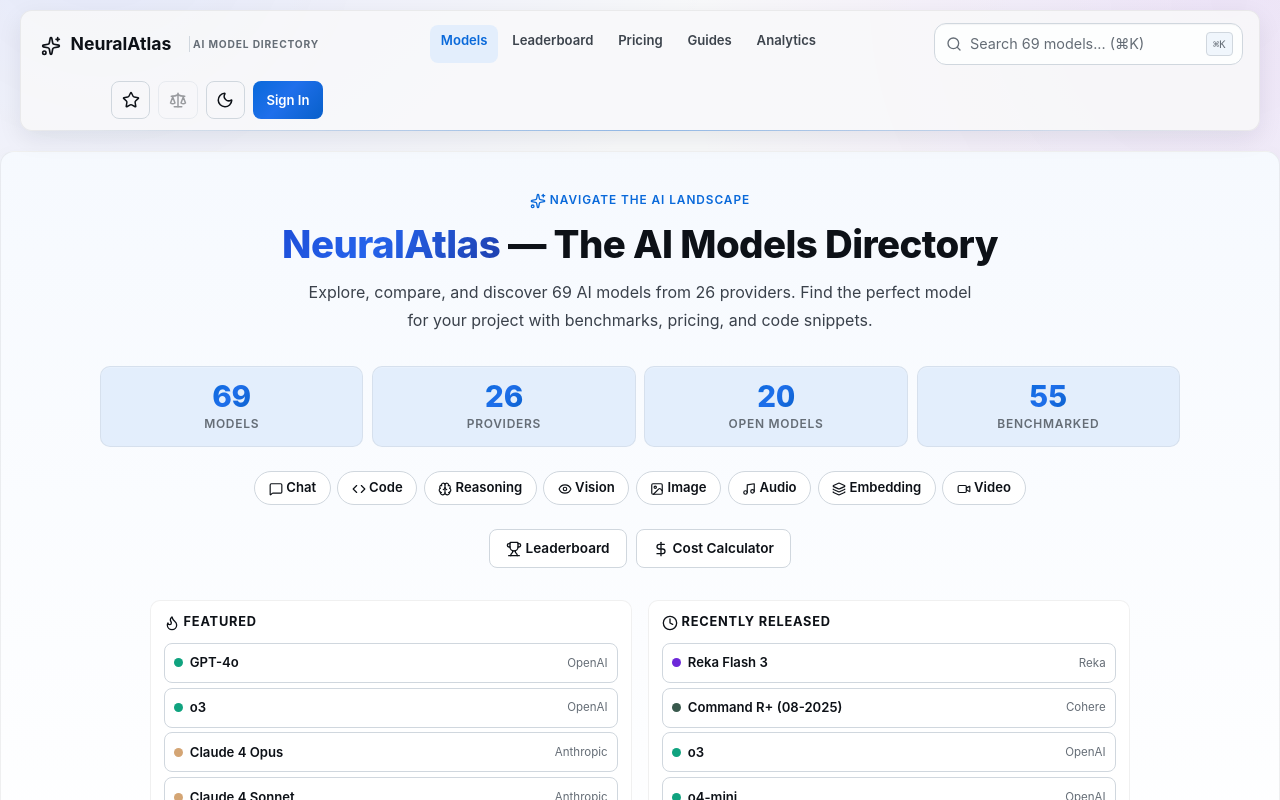
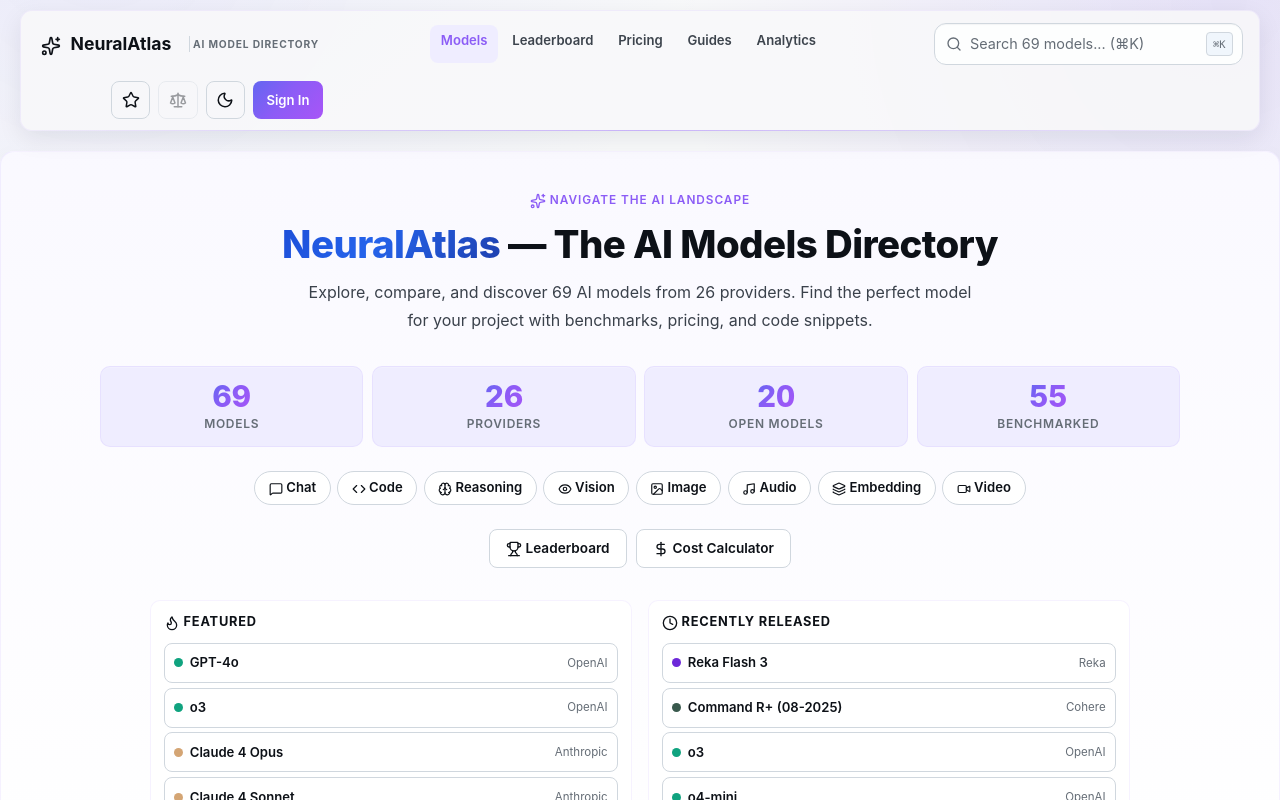
Before and after one commit to himanshu-nakrani/test, a React (Vite) app: page / in a window 1280 px wide. Shown: the top 800 px of the page. Built offline with nearby package versions, Linux system fonts and the light colour scheme.

Commit message:
upgrade theme to modern purple/pink gradient
Update light and dark theme colors, background gradients, and CSS variables

Co-authored-by: himanshu-nakrani <82092249+himanshu-nakrani@users.noreply.github.com>

```diff
--- a/src/index.css
+++ b/src/index.css
@@ -13,12 +13,12 @@
   --card-bg: #ffffff;
   --card-hover: #f6f8fa;
   --hover-bg: #f0f6fc;
-  --accent: #0969da;
-  --accent-hover: #0860ca;
-  --accent-light: rgba(9, 105, 218, 0.1);
-  --accent-text: #033d8b;
-  --accent-gradient: linear-gradient(130deg, #0969da 0%, #1f6feb 45%, #0860ca 100%);
-  --section-alt-bg: linear-gradient(180deg, rgba(9, 105, 218, 0.05) 0%, rgba(248, 249, 250, 0.3) 100%);
+  --accent: #8b5cf6;
+  --accent-hover: #a78bfa;
+  --accent-light: rgba(139, 92, 246, 0.1);
+  --accent-text: #6d28d9;
+  --accent-gradient: linear-gradient(130deg, #6366f1 0%, #8b5cf6 45%, #a855f7 100%);
+  --section-alt-bg: linear-gradient(180deg, rgba(139, 92, 246, 0.05) 0%, rgba(248, 249, 250, 0.3) 100%);
   --shadow-sm: 0 1px 3px rgba(0, 0, 0, 0.08);
   --shadow-md: 0 4px 12px rgba(0, 0, 0, 0.1), 0 1px 3px rgba(0, 0, 0, 0.06);
   --shadow-lg: 0 8px 24px rgba(0, 0, 0, 0.12), 0 2px 6px rgba(0, 0, 0, 0.08);
@@ -33,10 +33,10 @@
   --limitation-color: #7f1d1d;
   --mono: 'JetBrains Mono', ui-monospace, 'Cascadia Code', 'Fira Code', Consolas, monospace;
   --chip-bg: #eaeef2;
-  --chip-active-bg: #0969da;
+  --chip-active-bg: #8b5cf6;
   --chip-active-color: #ffffff;
-  --glow: 0 0 24px rgba(9, 105, 218, 0.12);
-  --card-border: rgba(0, 0, 0, 0.06);
+  --glow: 0 0 24px rgba(139, 92, 246, 0.15);
+  --card-border: rgba(139, 92, 246, 0.08);
 }
 
 /* ===== Dark Theme ===== */
@@ -53,11 +53,11 @@
   --card-bg: #0d1117;
   --card-hover: #161b22;
   --hover-bg: #1c2128;
-  --accent: #58a6ff;
-  --accent-hover: #79c0ff;
-  --accent-light: rgba(88, 166, 255, 0.15);
-  --accent-text: #79c0ff;
-  --accent-gradient: linear-gradient(130deg, #58a6ff 0%, #79c0ff 45%, #3b82f6 100%);
+  --accent: #c084fc;
+  --accent-hover: #d8b4fe;
+  --accent-light: rgba(192, 132, 252, 0.15);
+  --accent-text: #d8b4fe;
+  --accent-gradient: linear-gradient(130deg, #a78bfa 0%, #c084fc 45%, #e879f9 100%);
   --section-alt-bg: linear-gradient(180deg, rgba(22, 27, 34, 0.9) 0%, rgba(13, 17, 23, 0.95) 100%);
   --shadow-sm: 0 1px 3px rgba(0, 0, 0, 0.3);
   --shadow-md: 0 4px 12px rgba(0, 0, 0, 0.35), 0 1px 3px rgba(0, 0, 0, 0.2);
@@ -72,10 +72,10 @@
   --limitation-bg: rgba(248, 81, 73, 0.1);
   --limitation-color: #f85149;
   --chip-bg: #21262d;
-  --chip-active-bg: #58a6ff;
+  --chip-active-bg: #c084fc;
   --chip-active-color: #0d1117;
-  --glow: 0 0 24px rgba(88, 166, 255, 0.18);
-  --card-border: rgba(88, 166, 255, 0.1);
+  --glow: 0 0 24px rgba(192, 132, 252, 0.2);
+  --card-border: rgba(192, 132, 252, 0.12);
 }
 
 /* ===== Reset ===== */
@@ -105,8 +105,8 @@ body {
   font-family: 'Inter', system-ui, -apple-system, 'Segoe UI', Roboto, sans-serif;
   background-color: var(--bg);
   background-image:
-    radial-gradient(1200px circle at 8% -8%, rgba(91, 99, 255, 0.12), transparent 55%),
-    radial-gradient(900px circle at 95% 0%, rgba(186, 84, 245, 0.1), transparent 60%);
+    radial-gradient(1200px circle at 8% -8%, rgba(99, 102, 241, 0.1), transparent 55%),
+    radial-gradient(900px circle at 95% 0%, rgba(139, 92, 246, 0.12), transparent 60%);
   color: var(--text-primary);
   line-height: 1.6;
   -webkit-font-smoothing: antialiased;
```
